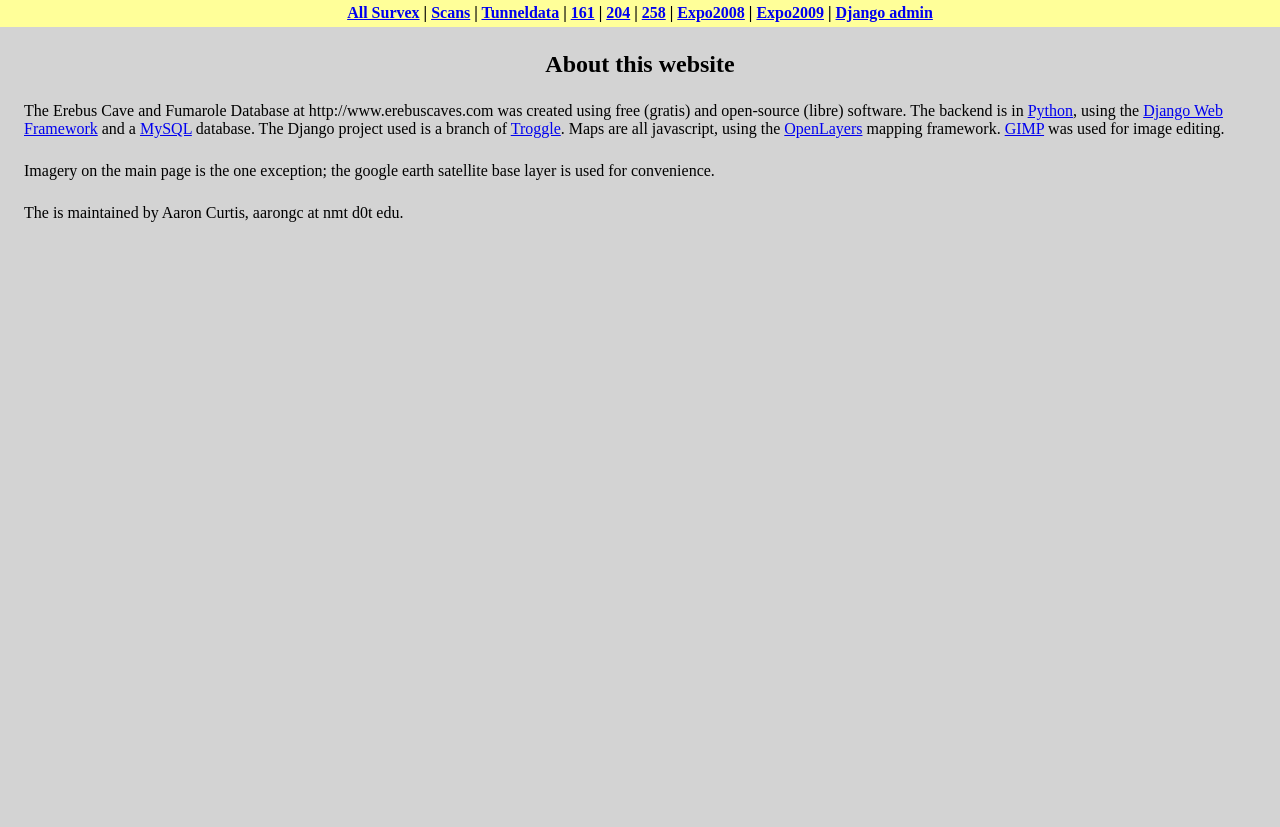
After one commit to foobarbecue/troggle, a Django app: template templates/erebus/about.html in a window 1280 px wide. The commit adds this page. Shown: the part 58-885 px from the top of the page. Run offline with Django 3.2, Linux system fonts and the light colour scheme; the template is opened without the code that fills it, so the values that code supplies are empty; parts of the project's set-up code (start-up, migrations or seed data) failed here and were passed over.

Commit message:
add about page

```diff
--- a/media/css/main3.css
+++ b/media/css/main3.css
@@ -90,8 +90,8 @@ div#map
 div#content h2
 {
     text-align:center;
-    font-size:200%;
     margin-top:0px;
+	padding-top:1em;
 }
 
 table.prevnextexpeditions
--- /dev/null
+++ b/templates/erebus/about.html
@@ -0,0 +1,11 @@
+{% extends "base.html" %}
+
+{% block content %}
+<h2>About this website</h2>
+
+<p>The Erebus Cave and Fumarole Database at http://www.erebuscaves.com was created using free (gratis) and open-source (libre) software. The backend is in <a href="http://www.python.org">Python</a>, using the <a href="http://www.djangoproject.com">Django Web Framework</a> and a <a href="http://www.mysql.com">MySQL</a> database. The Django project used is a branch of <a href="http://troggle.googlecode.com">Troggle</a>. Maps are all javascript, using the <a href="http://www.openlayers.org">OpenLayers</a> mapping framework. <a href="http://www.gimp.org">GIMP</a> was used for image editing.</p>
+
+<p>Imagery on the main page is the one exception; the google earth satellite base layer is used for convenience.</p>
+
+<p>The is maintained by Aaron Curtis, aarongc at nmt d0t edu.</p>
+{% endblock content %}
--- a/urls.py
+++ b/urls.py
@@ -9,6 +9,7 @@ from core.models import *
 from django.views.generic.create_update import create_object
 from django.contrib import admin
 from django.views.generic.list_detail import object_list
+from django.views.generic.simple import direct_to_template
 from django.contrib import databrowse
 import datalogging.models
 
@@ -21,6 +22,7 @@ urlpatterns = patterns('',
 
     url(r'^$',              views_other.frontpage,      name="frontpage"),
     url(r'^todo/$',              views_other.todo,      name="todo"),
+    (r'^about/$',             direct_to_template, {'template': 'about.html'}),
 
     url(r'^caves/$',     views_caves.caveindex,      name="caves"),
     url(r'^people/?$',   views_logbooks.personindex, name="personindex"),
```
Also changed, not shown: templates/erebus/frontpage.html (+5 -6 lines).
